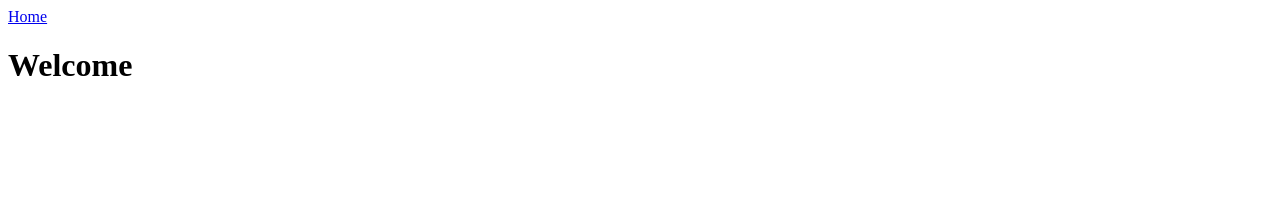
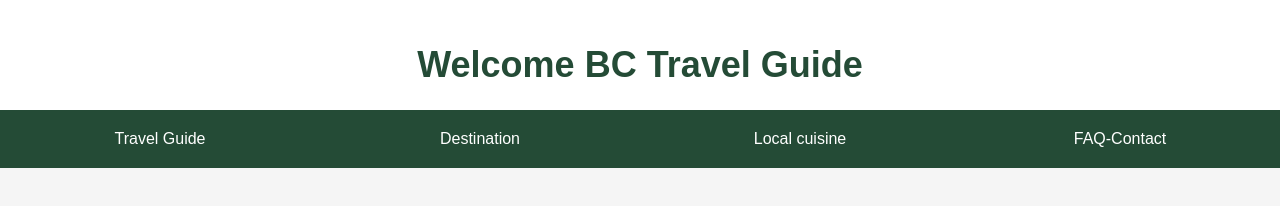
Before and after one commit to ajanda6/team-website, a plain HTML site: page index.html in a window 1280 px wide. Drawn offline with Linux system fonts and the light colour scheme.

Commit message:
Add BC Travel Guide homepage layout and navigation

```diff
--- a/css/style.css
+++ b/css/style.css
@@ -0,0 +1,38 @@
+* {
+    box-sizing: border-box;
+}
+
+body {
+    margin: 0;
+    font-family: Arial, sans-serif;
+    background-color: #f5f5f5;
+}
+
+header {
+    text-align: center;
+    background-color: #ffffff;
+    padding-top: 20px;
+}
+
+header h1 {
+    font-size: 36px;
+    color: #244b36;
+}
+
+.navbar {
+    display: flex;
+    justify-content: space-evenly;
+    flex-wrap: wrap;
+    background-color: #244b36;
+}
+
+.navbar a {
+    color: white;
+    text-decoration: none;
+    padding: 20px;
+    flex: 1;
+}
+
+.navbar a:hover {
+    background-color: #3e7053;
+}
--- a/index.html
+++ b/index.html
@@ -2,13 +2,26 @@
 <html lang="en">
 <head>
     <meta charset="UTF-8">
-    <title>Home</title>
+    <meta name="viewport" content="width=device-width, initial-scale=1.0">
+    <title>BC Travel Guide</title>
     <link rel="stylesheet" href="css/style.css">
 </head>
 <body>
-    <nav>
-        <a href="index.html">Home</a>
-    </nav>
-    <h1>Welcome</h1>
+
+    <header>
+        <h1>Welcome BC Travel Guide</h1>
+
+        <nav class="navbar">
+            <a href="index.html">Travel Guide</a>
+            <a href="destination.html">Destination</a>
+            <a href="cuisine.html">Local cuisine</a>
+            <a href="contact.html">FAQ-Contact</a>
+        </nav>
+    </header>
+
+    <main>
+
+    </main>
+
 </body>
 </html>
```
